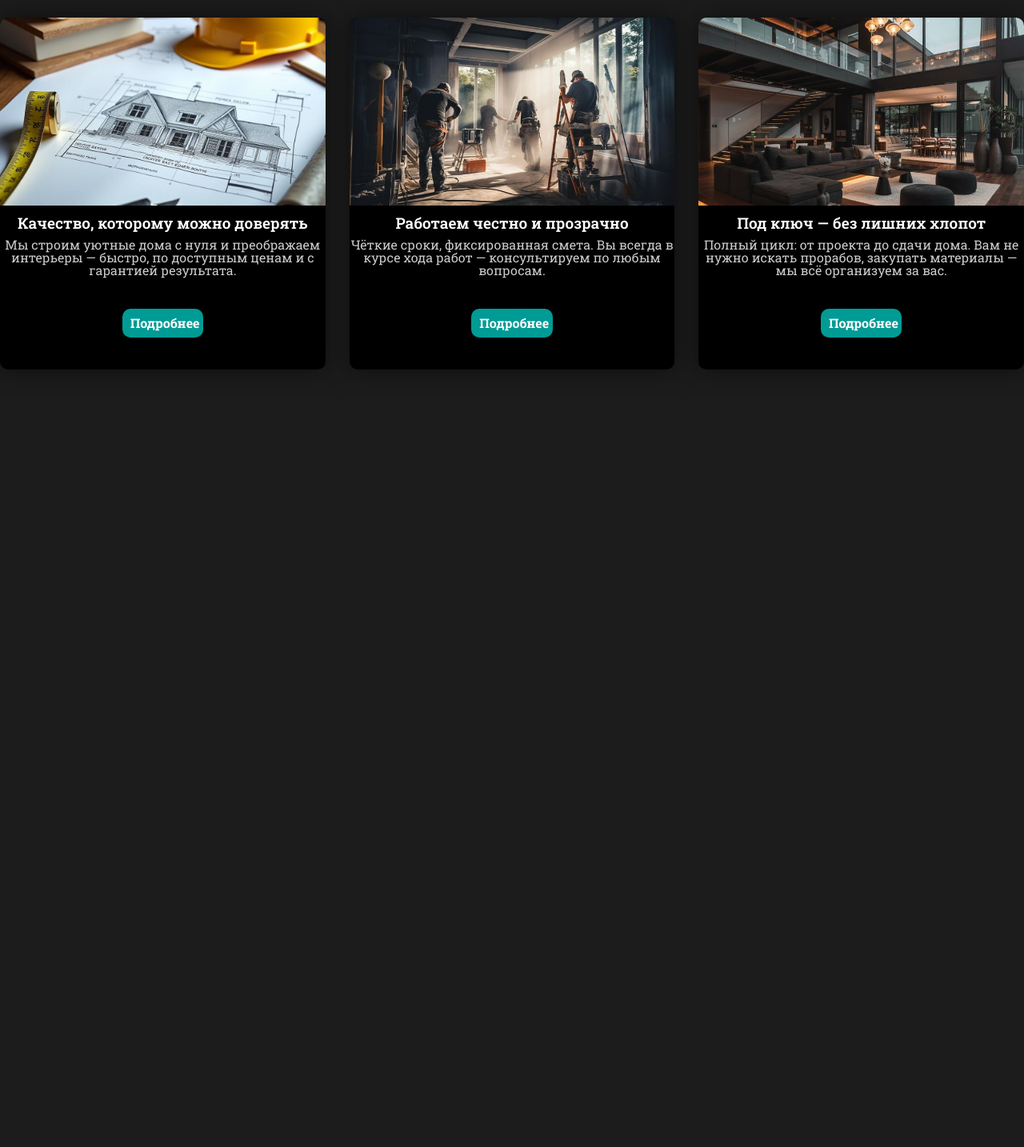
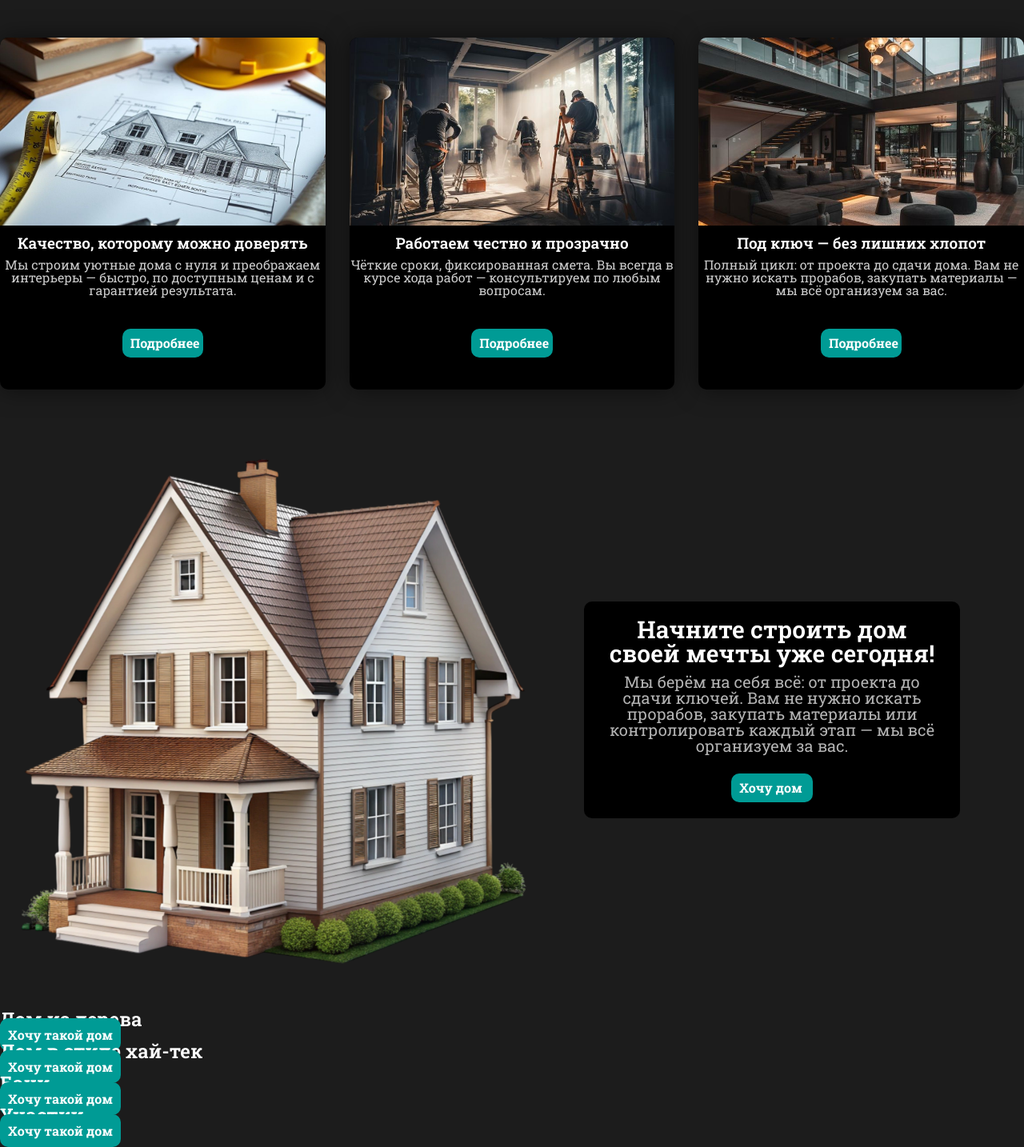
Before and after one commit to M3LN1K/construction.renovation, a plain HTML site: page index.html in a window 1280 px wide. Shown: the part 78-1512 px from the top of the page at 80% size. Before the commit the page ends 800 px from the top, so only its background shows below. Drawn offline with Linux system fonts and the light colour scheme.

Commit message:
Added sections main-slider-gallery (while is not active) and section cards-assortment (is active)

```diff
--- a/css/style.css
+++ b/css/style.css
@@ -96,9 +96,9 @@ img{
 
 }
 /*! Стили для навигации (пока не используется) */
-.header__nav {
+/* .header__nav {
 
-}
+} */
 /*! Стили для элементов списка
   /*?  display: flex - распологаем элементы в ряд
   /*?  gap: 30px - расстояние между элементами  */
@@ -131,15 +131,14 @@ img{
 /** Секция приветствие */
 
 
-.cards .container {
+.cards-choise .container {
     display: flex;
     justify-content: space-between;
     gap: 30px;
-
-
+    padding: 25px 0;
 }
 
-.cards__item {
+.cards-choise__item {
     width: 100%;
     overflow: hidden;
     background: #000000;
@@ -149,43 +148,110 @@ img{
 }
 
 
-.cards__text {
+.cards-choise__text {
     text-align: center;
 }
 
-.cards__title {
+.cards-choise__title {
     font-size: 19px;
     padding-bottom: 10px;
     padding-top: 10px;
 }
 
-.cards__paragraph {
+.cards-choise__paragraph {
     opacity: 0.8;
     padding-bottom: 40px;
 }
 
-.cards__image {
+.cards-choise__image {
     width: 100%;
     height: 235px;
     object-fit: cover;
 }
 
-.cards .btn{
+.cards-choise .btn{
     display: flex;
     width: 20%;
     text-align: center;
     margin: 0 auto;
 }
 
-/* .cards__btn {
-    font-weight: 700;
-    background: #009b95;
-    border-radius: 10px;
-    padding: 10px;
-    transition: all 0.3s ease;
+
+/** Секция действия */
+
+
+.action .container {
+    display: flex;
+    justify-content: space-between;
+    align-items: center;
+    padding: 25px 0;
 }
 
-.cards__btn:hover {
-    transform: scale(1.1);
+.action__img {
+    max-width: 700px;
+}
+
+.action__item{
+    background: #000000;
+    border-radius: 10px;
+
+    padding: 20px;
+    margin-right: 80px;
+}
+
+.action__text {
+    max-width: 430px;
+    text-align: center;
+}
+
+.action__title {
+    font-size: 30px;
+    padding-bottom: 10px;
+}
+
+.action__paragraph {
+    font-size: 20px;
+    padding-bottom: 25px;
     opacity: 0.7;
+}
+
+.action .btn{
+    display: flex;
+    width: 19%;
+    text-align: center;
+    margin: 0 auto;
+}
+
+/** Секция карточек асортимента  */
+
+.cards-assortment {
+
+}
+
+.container {
+
+}
+
+.cards-assortment__item {
+
+}
+
+/* .cards-assortment__image {
+
 } */
+
+.cards-assortment__text {
+
+}
+
+.cards-assortment__title {
+
+}
+
+.cards-assortment__paragraph {
+
+}
+
+.btn {
+
+}
--- a/index.html
+++ b/index.html
@@ -30,46 +30,125 @@
         </div>
     </header>
     <main>
-        <!--* Секция првиетствия -->
-        <section class="cards">
+        <!--* Секция пиветственного слайдера -->
+        <section class="main-slider">
+
+        </section>
+
+        <!--* Секция карточек -->
+        <section class="cards-choise">
             <!--* Тут будет слайдер, а пока тут будет какойто текст -->
             <div class="container">
-                <div class="cards__item">
-                    <img src="images/cards/stroika.jpg" alt="" class="cards__image">
-                    <div class="cards__text">
-                        <h1 class="cards__title">Качество, которому можно доверять</h1>
-                        <p class="cards__paragraph">Мы строим уютные дома с нуля и преображаем интерьеры — быстро,
+                <div class="cards-choise__item">
+                    <img src="images/cards/stroika.jpg" alt="" class="cards-choise__image">
+                    <div class="cards-choise__text">
+                        <h1 class="cards-choise__title">Качество, которому можно доверять</h1>
+                        <p class="cards-choise__paragraph">Мы строим уютные дома с нуля и преображаем интерьеры — быстро,
                             по доступным ценам и с гарантией результата.</p>
                     </div>
                     <a href="#" class="btn">Подробнее</a>
                 </div>
 
-                <div class="cards__item">
-                    <img src="images/cards/remont.jpg" alt="" class="cards__image">
-                    <div class="cards__text">
-                        <h1 class="cards__title">Работаем честно и прозрачно</h1>
-                        <p class="cards__paragraph">Чёткие сроки, фиксированная смета.
+                <div class="cards-choise__item">
+                    <img src="images/cards/remont.jpg" alt="" class="cards-choise__image">
+                    <div class="cards-choise__text">
+                        <h1 class="cards-choise__title">Работаем честно и прозрачно</h1>
+                        <p class="cards-choise__paragraph">Чёткие сроки, фиксированная смета.
                         Вы всегда в курсе хода работ — консультируем по любым вопросам.</p>
 
                     </div>
                     <a href="#" class="btn">Подробнее</a>
-
                 </div>
 
-                <div class="cards__item">
-                    <img src="images/cards/interier.jpg" alt="" class="cards__image">
-                    <div class="cards__text">
-                        <h1 class="cards__title">Под ключ — без лишних хлопот</h1>
-                        <p class="cards__paragraph">Полный цикл: от проекта до сдачи дома.
+                <div class="cards-choise__item">
+                    <img src="images/cards/interier.jpg" alt="" class="cards-choise__image">
+                    <div class="cards-choise__text">
+                        <h1 class="cards-choise__title">Под ключ — без лишних хлопот</h1>
+                        <p class="cards-choise__paragraph">Полный цикл: от проекта до сдачи дома.
                         Вам не нужно искать прорабов, закупать материалы — мы всё организуем за вас.</p>
 
                     </div>
                     <a href="#" class="btn">Подробнее</a>
+                </div>
+            </div>
+        </section>
+        <!--* Секция действия -->
+        <section class="action">
+            <div class="container">
+                <img src="images/action.png" alt="" class="action__img">
+                <div class="action__item">
+                    <div class="action__text">
+                        <h2 class="action__title">Начните строить дом своей мечты уже сегодня!</h2>
+                        <p class="action__paragraph">Мы берём на себя всё: от проекта до сдачи ключей.
+                        Вам не нужно искать прорабов, закупать материалы или контролировать каждый этап — мы всё организуем за вас.</p>
 
+                    </div>
+                    <a href="#" class="btn">Хочу дом</a>
                 </div>
             </div>
         </section>
 
+        <!--* Секция слайдера галереи -->
+        <section class="main-slider-gallery">
+
+        </section>
+
+        <!--* Секция карточек асортимента -->
+        <section class="cards-assortment">
+            <div class="container">
+                <div class="cards-assortment__item">
+                    <!-- <img src="" alt="" class="cards-assortment__image"> -->
+                    <div class="cards-assortment__text">
+                        <h2 class="cards-assortment__title">
+                            Дом из дерева
+                        </h2>
+                        <p class="cards-assortment__paragraph">
+
+                        </p>
+                    </div>
+                    <a href="#" class="btn">Хочу такой дом</a>
+                </div>
+
+                <div class="cards-assortment__item">
+                    <!-- <img src="" alt="" class="cards-assortment__image"> -->
+                    <div class="cards-assortment__text">
+                        <h2 class="cards-assortment__title">
+                            Дом в стиле хай-тек
+                        </h2>
+                        <p class="cards-assortment__paragraph">
+
+                        </p>
+                    </div>
+                    <a href="#" class="btn">Хочу такой дом</a>
+                </div>
+
+                <div class="cards-assortment__item">
+                    <!-- <img src="" alt="" class="cards-assortment__image"> -->
+                    <div class="cards-assortment__text">
+                        <h2 class="cards-assortment__title">
+                            Бани
+                        </h2>
+                        <p class="cards-assortment__paragraph">
+
+                        </p>
+                    </div>
+                    <a href="#" class="btn">Хочу такой дом</a>
+                </div>
+
+                <div class="cards-assortment__item">
+                    <!-- <img src="" alt="" class="cards-assortment__image"> -->
+                    <div class="cards-assortment__text">
+                        <h2 class="cards-assortment__title">
+                            Участки
+                        </h2>
+                        <p class="cards-assortment__paragraph">
+
+                        </p>
+                    </div>
+                    <a href="#" class="btn">Хочу такой дом</a>
+                </div>
+            </div>
+        </section>
     </main>
     <footer>
 
```
Also changed, not shown: images/action.png (added).
